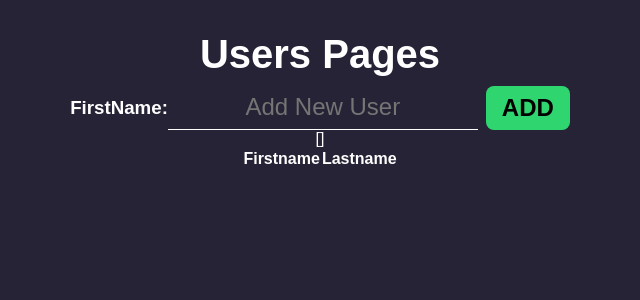
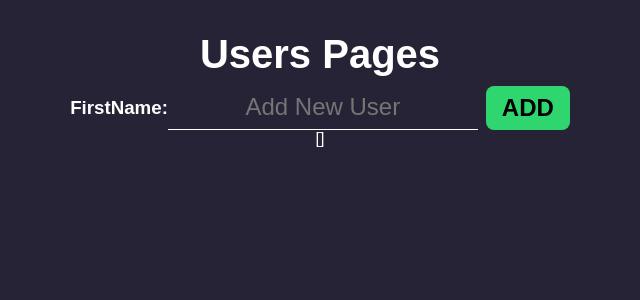
Before and after one commit to p0ngzzz/master-nuxt, a Nuxt app: page /users in a window 1280 px wide. Shown: the top 300 px of the page, without its empty margins (320-960 px from the left). Built offline with nearby package versions, Linux system fonts and the light colour scheme.

Commit message:
comment table user

```diff
--- a/components/UserComponent.vue
+++ b/components/UserComponent.vue
@@ -1,6 +1,6 @@
 <template>
   <div id="user">
-    <div class="user-table">
+    <!-- <div class="user-table">
       <table>
         <thead>
           <tr>
@@ -15,7 +15,7 @@
           </tr>
         </tbody>
       </table>
-    </div>
+    </div> -->
   </div>
 </template>
 
```
